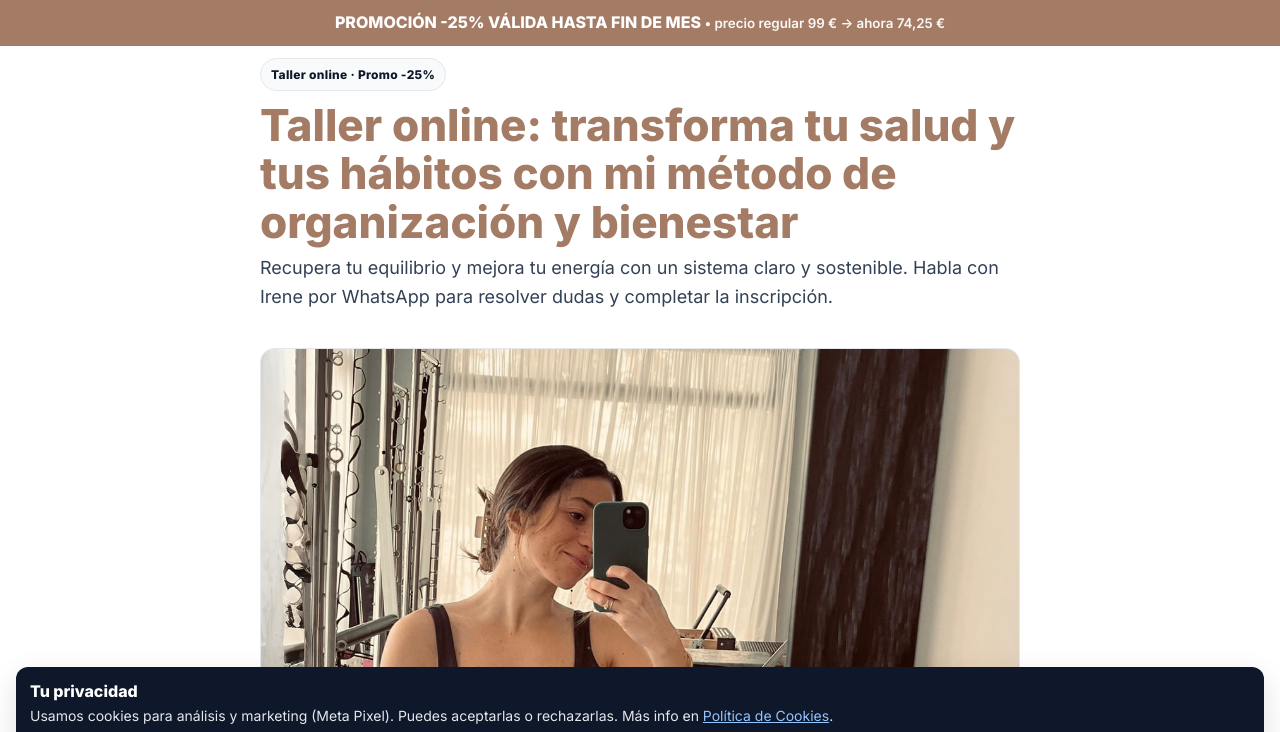
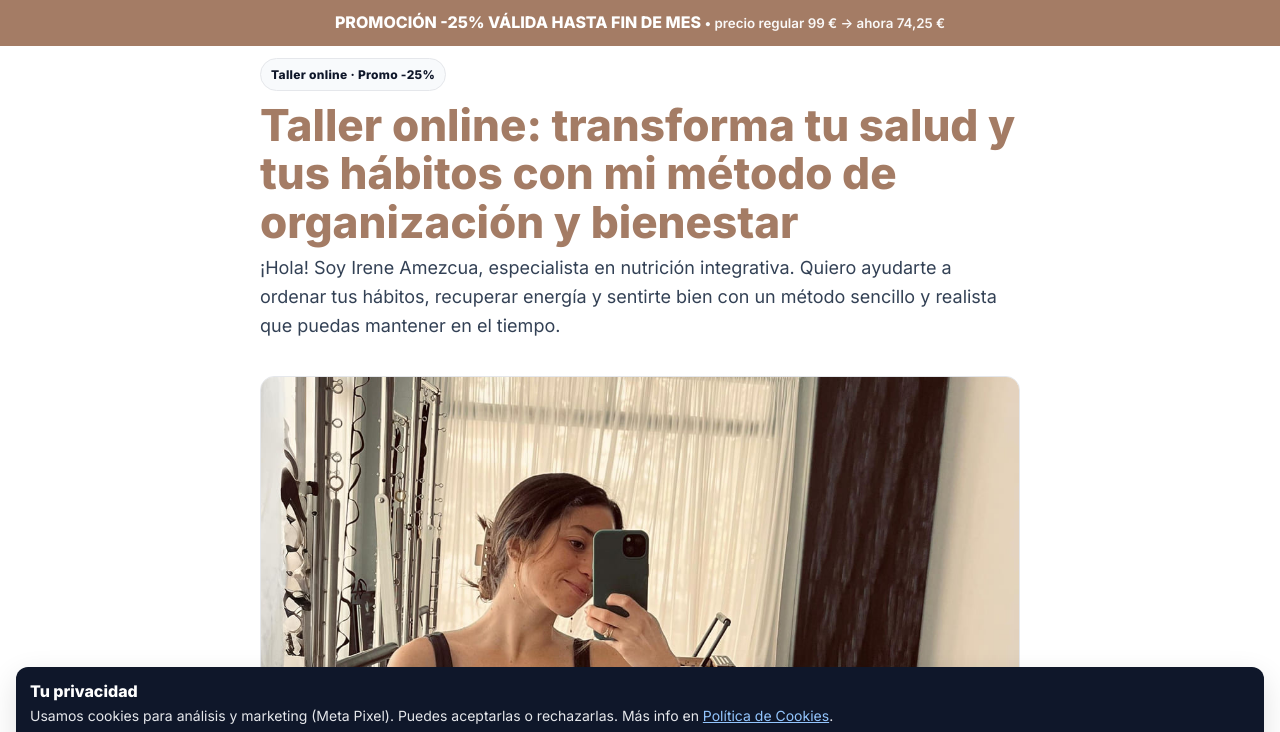
Before and after one commit to IreneAmezcua/programa-online, a plain HTML site: page index.html in a window 1280 px wide. Shown: the top 732 px of the page. Drawn offline with Linux system fonts and the light colour scheme.

Commit message:
Update index.html

```diff
--- a/index.html
+++ b/index.html
@@ -62,7 +62,7 @@
       <header>
         <span class="pill">Taller online · Promo -25%</span>
         <h1>Taller online: transforma tu salud y tus hábitos con mi método de organización y bienestar</h1>
-        <p class="lead">Recupera tu equilibrio y mejora tu energía con un sistema claro y sostenible. Habla con Irene por WhatsApp para resolver dudas y completar la inscripción.</p>
+        <p class="lead">¡Hola! Soy Irene Amezcua, especialista en nutrición integrativa. Quiero ayudarte a ordenar tus hábitos, recuperar energía y sentirte bien con un método sencillo y realista que puedas mantener en el tiempo.</p>
       </header>
 
       <section aria-label="Foto principal">
```
